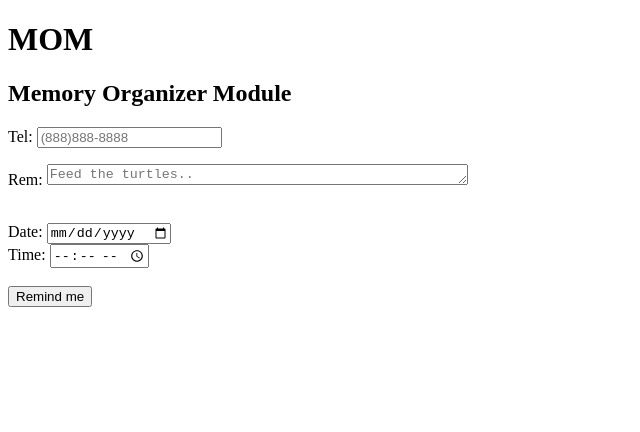
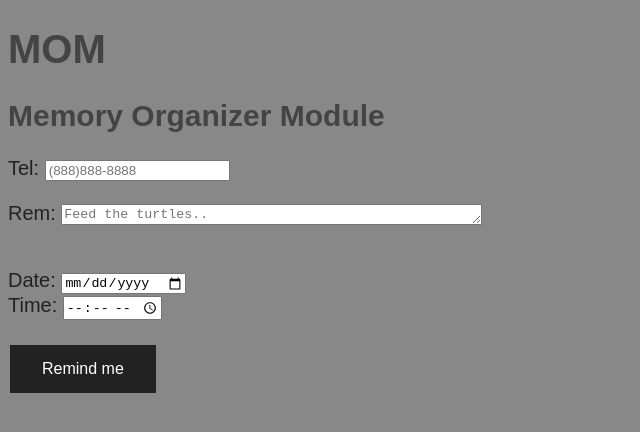
Before and after one commit to kristinesterley/MOM, a website: page index.html in a window 1280 px wide. Shown: the whole page, without its empty margins (0-640 px from the left). Drawn offline with Linux system fonts and the light colour scheme.

Commit message:
css/sass testing

```diff
--- a/index.html
+++ b/index.html
@@ -35,7 +35,7 @@
 
 		<br>
 		<br>
-		<button type='submit'>Remind me</button>
+		<button id="remind" type='submit'>Remind me</button>
 
 	</form>
 
--- a/public/assets/css/styles.css
+++ b/public/assets/css/styles.css
@@ -0,0 +1,28 @@
+body {
+  background-color: #888;
+  font-size: 20px;
+  font-family: arial;
+  color: #222; }
+
+.container {
+  max-width: 960px;
+  margin: 40px auto; }
+
+.formfield * {
+  vertical-align: middle; }
+
+h1, h2 {
+  color: #444; }
+
+#remind {
+  background-color: #222;
+  border: none;
+  color: white;
+  padding: 15px 32px;
+  text-align: center;
+  text-decoration: none;
+  display: inline-block;
+  font-size: 16px;
+  margin: 2px; }
+
+/*# sourceMappingURL=styles.css.map */
```
Also changed, not shown: 4 other files.
